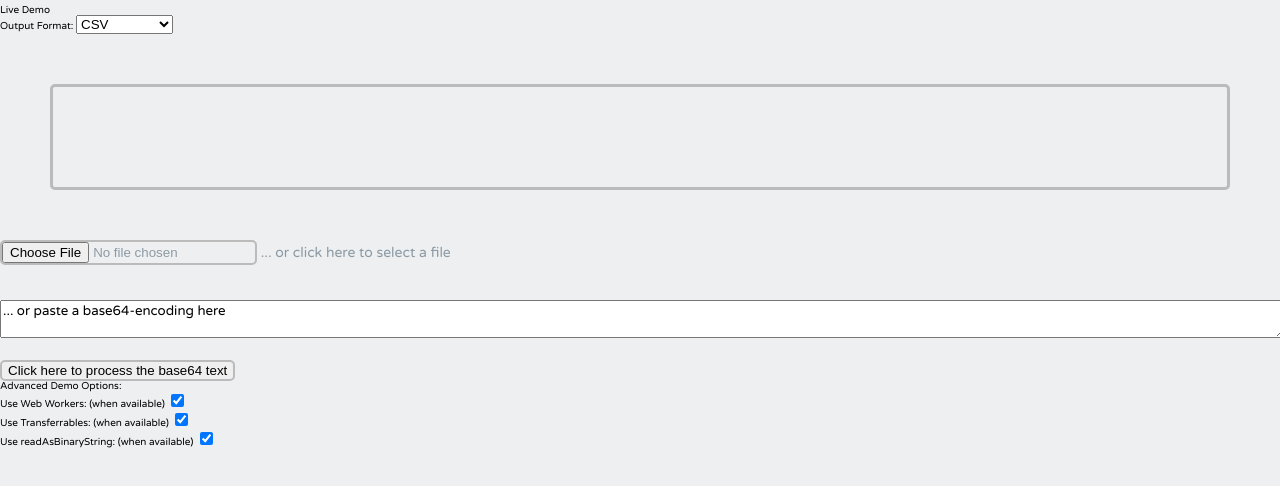
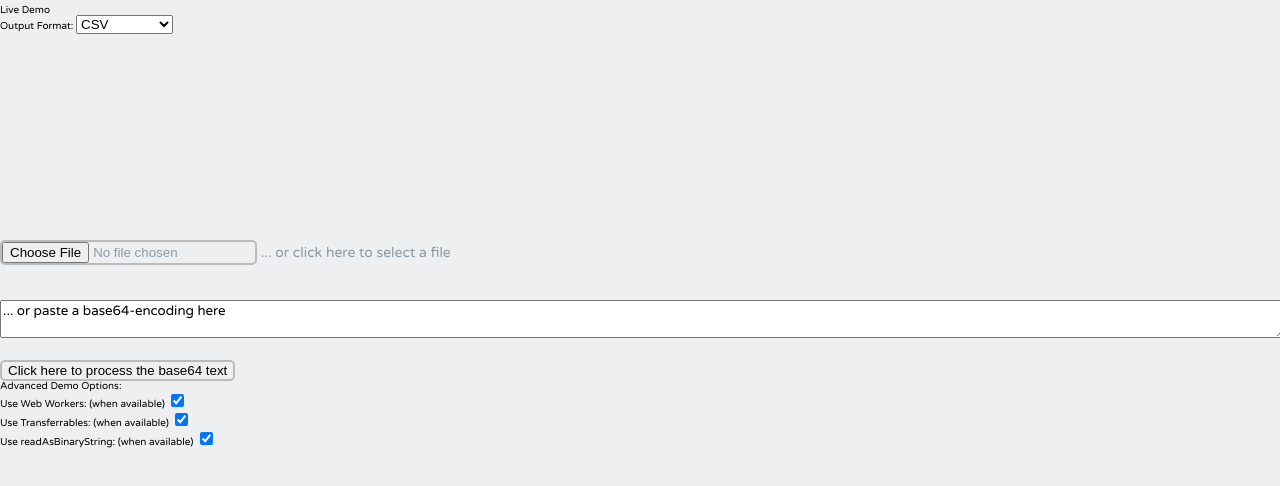
Before and after one commit to ckltennis/kpi_Phase2, a website with bundled scripts: page index.html in a window 1280 px wide. Shown: the part 82-568 px from the top of the page. Built offline with nearby package versions, Linux system fonts and the light colour scheme.

Commit message:
Update style.css

```diff
--- a/style.css
+++ b/style.css
@@ -2094,14 +2094,14 @@ footer p {
  border: 2px solid; border-color:#bbbbbb;
  }
  #drop{
-  border:3px solid #bbb;
+  border:3px solid #edeff0;
   -moz-border-radius:5px;
   -webkit-border-radius:15px;
   border-radius:5px;
   padding:50px;
    margin: 50px;
   text-align:center;
-  font:20pt bold;color:#bbb
+  font:20pt bold;color:#edeff0
  }
  #b64data{
   width:100%;
```
